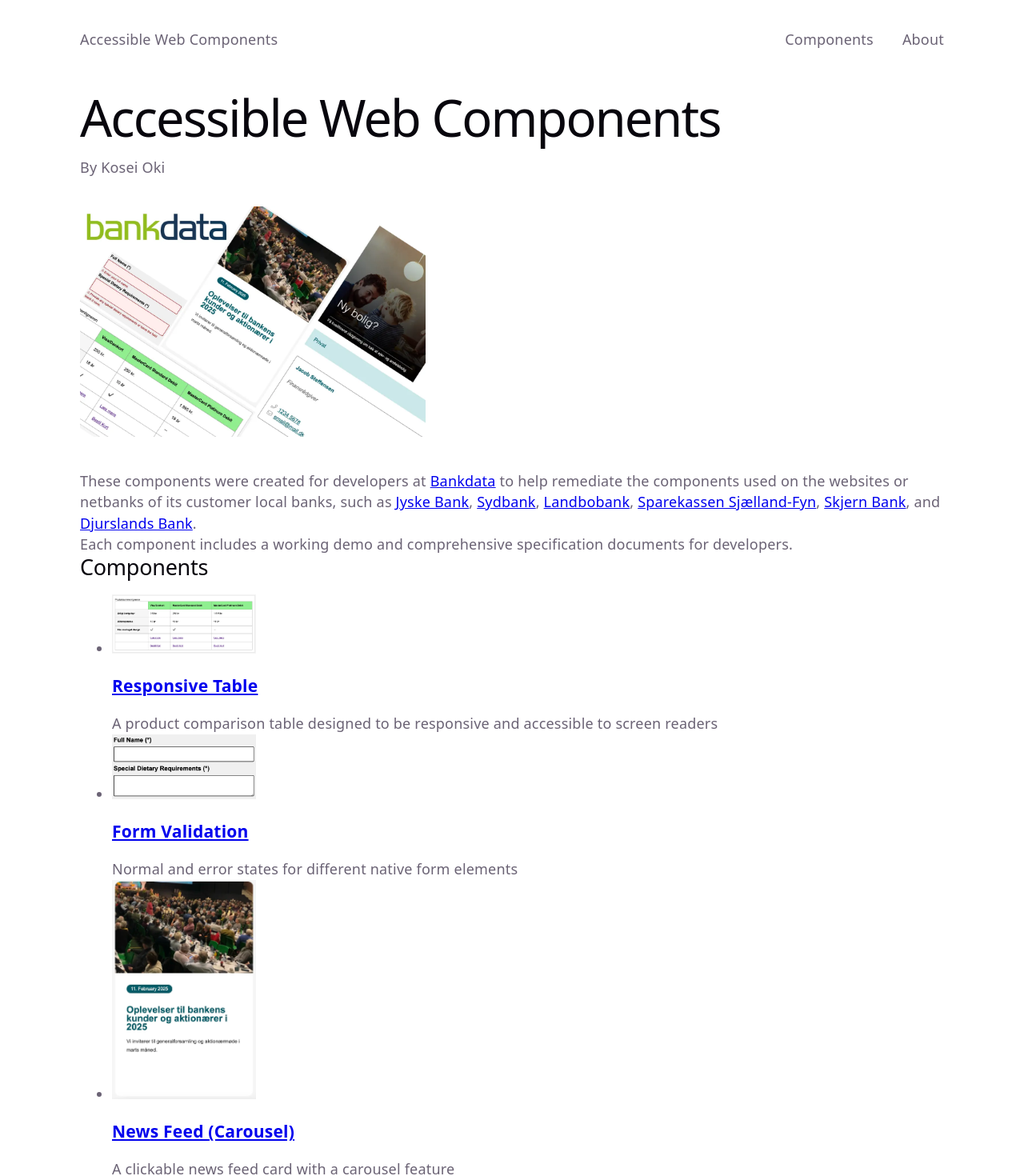
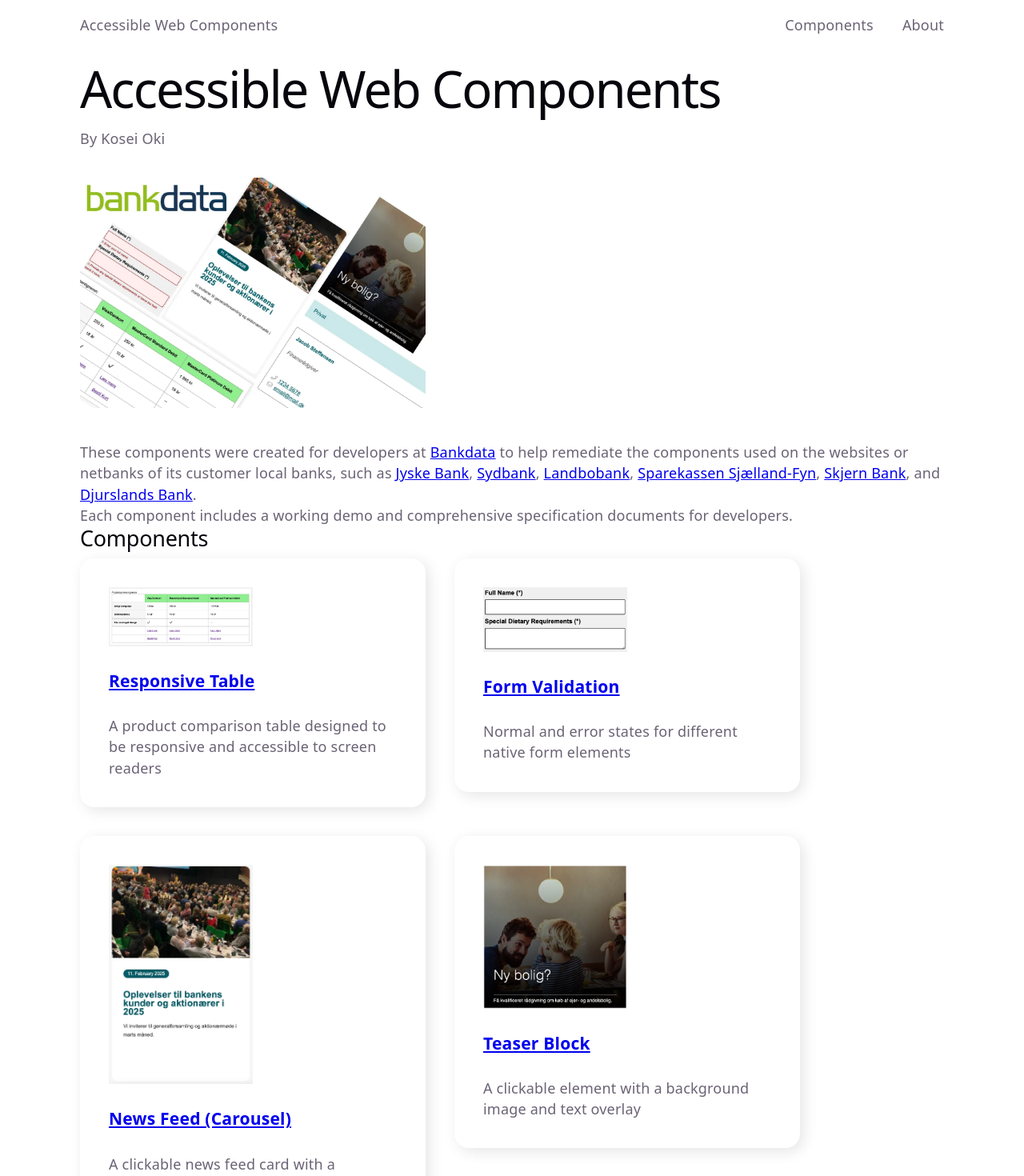
Before and after one commit to Koseioki/accessible-web-components, a React (Vite) app: page / in a window 1280 px wide. Shown: the top 1470 px of the page at 80% size. Built offline with nearby package versions, Linux system fonts and the light colour scheme.

Commit message:
more data

```diff
--- a/src/components/Card.css
+++ b/src/components/Card.css
@@ -1,3 +1,23 @@
+ul.card-list {
+    display: flex;
+    gap: 2rem;
+    flex-wrap: wrap;
+    list-style: none;
+    padding: 0;
+    margin: 0;
+}
+
+article.card {
+    display: flex;
+    flex-direction: column;
+    gap: 0.5rem;
+    width: 100%;
+    padding: 2rem;
+    max-width: 20rem;
+    border-radius: 1rem;
+    box-shadow: var(--shadow);
+}
+
 .card img{
     width: 100%;
     max-width: 10rem;
--- a/src/components/Card.tsx
+++ b/src/components/Card.tsx
@@ -6,11 +6,15 @@
   image: string,
   slug: string,
 ) {
+
+  const handleClick = () => {
+    window.location.href = `/${slug}`;
+  };
   return (
-    <article className="card">
+    <article className="card" onClick={handleClick}>
       <img src={image} alt="" />
       <h3>
-        <NavLink to={`/components/${slug}`}>{title}</NavLink>
+        <NavLink to={`/${slug}`}>{title}</NavLink>
       </h3>
       <p>{description}</p>
     </article>
--- a/src/components/ComponentList.tsx
+++ b/src/components/ComponentList.tsx
@@ -7,6 +7,7 @@
 
 import { components } from "../data/components";
 import { Card } from "./Card";
+import './Card.css';
 
 const typedComponents = components as ComponentItem[];
 
@@ -15,7 +16,7 @@
     <div>
       <h2 id="components">Components</h2>
 
-      <ul>
+      <ul className="card-list">
         {typedComponents.map((component) => (
           <li key={component.slug}>
             {Card(
--- a/src/components/DetailPage.tsx
+++ b/src/components/DetailPage.tsx
@@ -25,9 +25,9 @@
         {/* <Icon icon="Github" fontSize="p"/> */}
         View GitHub
       </a>
-
+<h2>Specifications</h2>
       {component.specifications && component.specifications.length > 0 ? (
-        <div>
+        <div className="specifications">
           <ul>
             {component.specifications.map((spec, index) => (
               <li key={index}>
--- a/src/components/Header.css
+++ b/src/components/Header.css
@@ -1,9 +1,14 @@
 header{
     display: flex;
     gap: 2rem;
-    padding: 2rem 0;
+    padding: 1rem 0;
     align-items: center;
     justify-content: space-between;
+    position: sticky;
+    top: 0;
+    background-color: rgba(255, 255, 255, 0.9);
+    backdrop-filter: blur(10px);
+    z-index: 1000;
 }
 
 header a {
--- a/src/index.css
+++ b/src/index.css
@@ -8,9 +8,9 @@
   --accent-bg: rgba(170, 59, 255, 0.1);
   --accent-border: rgba(170, 59, 255, 0.5);
   --social-bg: rgba(244, 243, 236, 0.5);
-  --shadow:
-    rgba(0, 0, 0, 0.1) 0 0.625rem 0.9375rem -0.1875rem,
-    rgba(0, 0, 0, 0.05) 0 0.25rem 0.375rem -0.125rem;
+  --shadow:0.25rem 0.25rem 1rem rgba(0, 0, 0, 0.1);
+    /* rgba(0, 0, 0, 0.1) 0 0.625rem 0.9375rem -0.1875rem,
+    rgba(0, 0, 0, 0.05) 0 0.25rem 0.375rem -0.125rem; */
 
   --sans: system-ui, 'Segoe UI', Roboto, sans-serif;
   --heading: system-ui, 'Segoe UI', Roboto, sans-serif;
@@ -128,3 +128,23 @@
   border-radius: 0.5rem;
   box-shadow: var(--shadow);
 }
+
+.specifications ul{
+  display: flex;
+  flex-direction: column;
+  gap: 2rem;
+  list-style: none;
+  padding: 0;
+  margin: 0;
+}
+
+.specifications li {
+  border-radius: 1rem;
+  box-shadow: var(--shadow);
+  padding: 2rem;
+}
+.specifications img {
+  width: 100%;
+  max-width: 50rem;
+  height: auto;
+}
```
